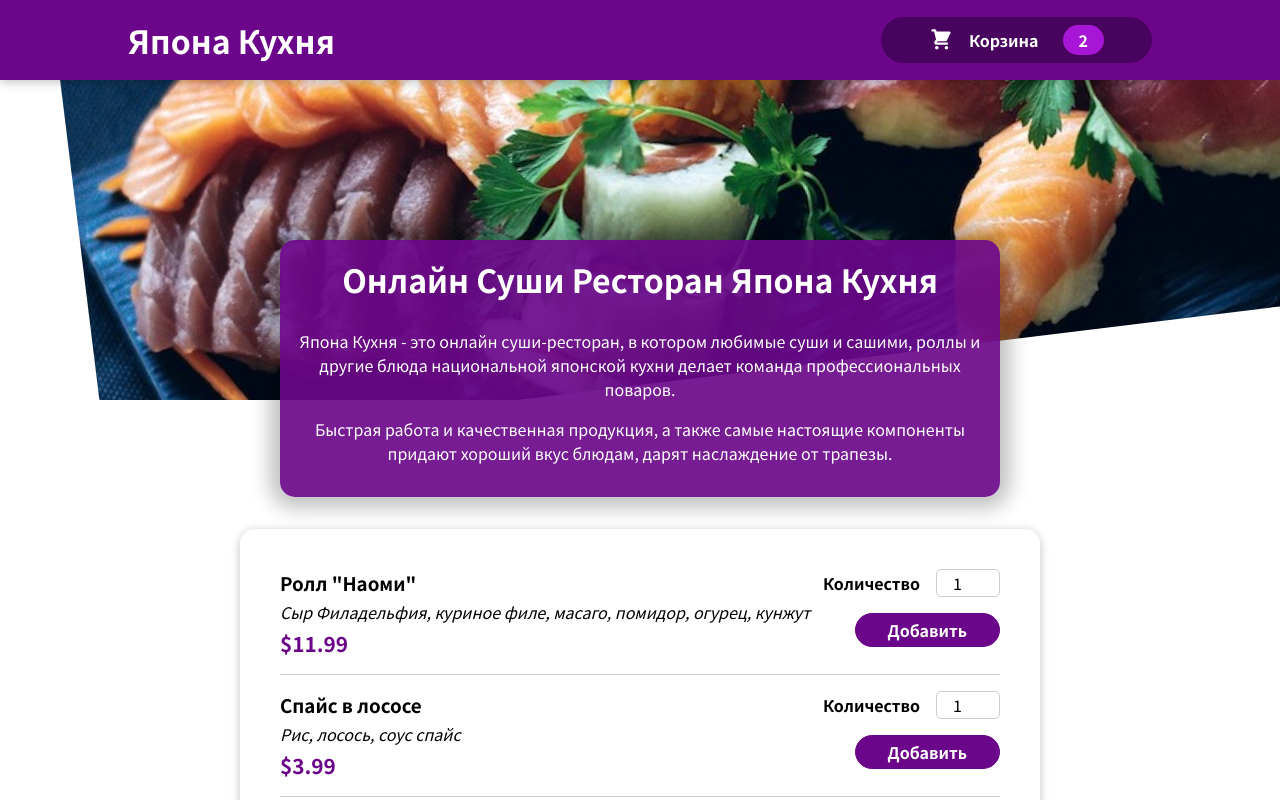
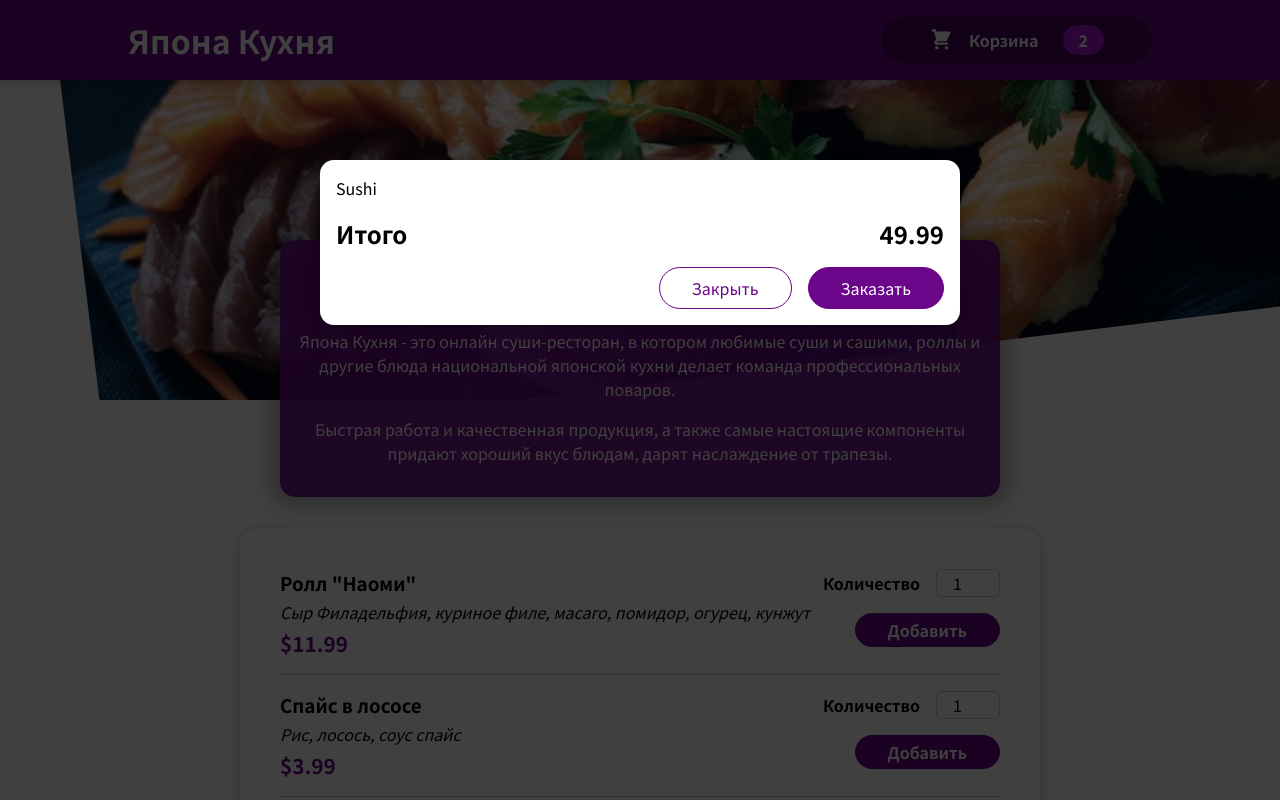
Before and after one commit to U-Ra-All/japanese-food, a React (Create React App) app: page / in a window 1280 px wide. Shown: the top 800 px of the page. Built offline with nearby package versions, Linux system fonts and the light colour scheme.

Commit message:
10-Добавление Модального Окна

```diff
--- a/public/index.html
+++ b/public/index.html
@@ -28,6 +28,7 @@
   </head>
   <body>
     <noscript>You need to enable JavaScript to run this app.</noscript>
+    <div id="overlays"></div>
     <div id="root"></div>
     <!--
       This HTML file is a template.
--- a/src/App.js
+++ b/src/App.js
@@ -1,10 +1,12 @@
 import React from "react";
+import Cart from "./components/Cart/Cart";
 import Header from "./components/Layout/Header";
 import Meals from "./components/Meals/Meals";
 
 function App() {
   return (
     <React.Fragment>
+      <Cart />
       <Header />
       <main>
         <Meals />
--- a/src/components/Cart/Cart.js
+++ b/src/components/Cart/Cart.js
@@ -1,3 +1,4 @@
+import Modal from "../UI/Modal";
 import styles from "./Cart.module.css";
 
 const Cart = (props) => {
@@ -10,7 +11,7 @@ const Cart = (props) => {
   );
 
   return (
-    <div>
+    <Modal>
       {cartItems}
       <div className={styles.total}>
         <span>Итого</span>
@@ -20,7 +21,7 @@ const Cart = (props) => {
         <button className={styles["button--alt"]}>Закрыть</button>
         <button className={styles.button}>Заказать</button>
       </div>
-    </div>
+    </Modal>
   );
 };
 
--- /dev/null
+++ b/src/components/UI/Modal.js
@@ -0,0 +1,31 @@
+import React from "react";
+import styles from "./Modal.module.css";
+import ReactDOM from "react-dom";
+
+const Backdrop = (props) => {
+  return <div className={styles.backdrop}></div>;
+};
+
+const ModalWindow = (props) => {
+  return (
+    <div className={styles.modal}>
+      <div className={styles.content}>{props.children}</div>
+    </div>
+  );
+};
+
+const portalElement = document.getElementById("overlays");
+
+const Modal = (props) => {
+  return (
+    <React.Fragment>
+      {ReactDOM.createPortal(<Backdrop />, portalElement)}
+      {ReactDOM.createPortal(
+        <ModalWindow>{props.children}</ModalWindow>,
+        portalElement
+      )}
+    </React.Fragment>
+  );
+};
+
+export default Modal;
--- /dev/null
+++ b/src/components/UI/Modal.module.css
@@ -0,0 +1,40 @@
+.backdrop {
+  position: fixed;
+  top: 0;
+  left: 0;
+  width: 100%;
+  height: 100vh;
+  z-index: 20;
+  background-color: rgba(0, 0, 0, 0.75);
+}
+
+.modal {
+  position: fixed;
+  top: 20vh;
+  left: 5%;
+  width: 90%;
+  background-color: white;
+  padding: 1rem;
+  border-radius: 14px;
+  box-shadow: 0 2px 8px rgba(0, 0, 0, 0.25);
+  z-index: 30;
+  animation: slide-down 300ms ease-out forwards;
+}
+
+@media (min-width: 768px) {
+  .modal {
+    width: 40rem;
+    left: calc(50% - 20rem);
+  }
+}
+
+@keyframes slide-down {
+  from {
+    opacity: 0;
+    transform: translateY(-3rem);
+  }
+  to {
+    opacity: 1;
+    transform: translateY(0);
+  }
+}
```
Also changed, not shown: 1 other file (tests, documents, lock files or other folders).
